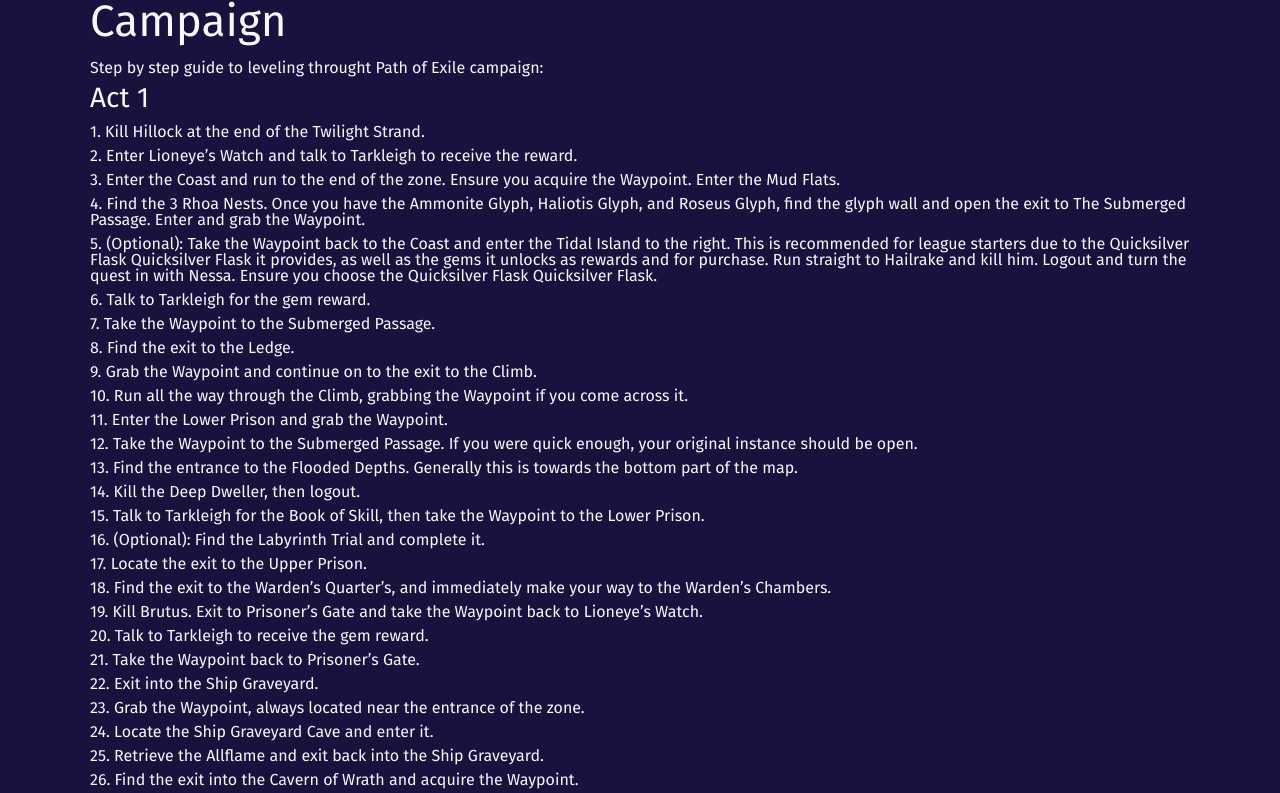
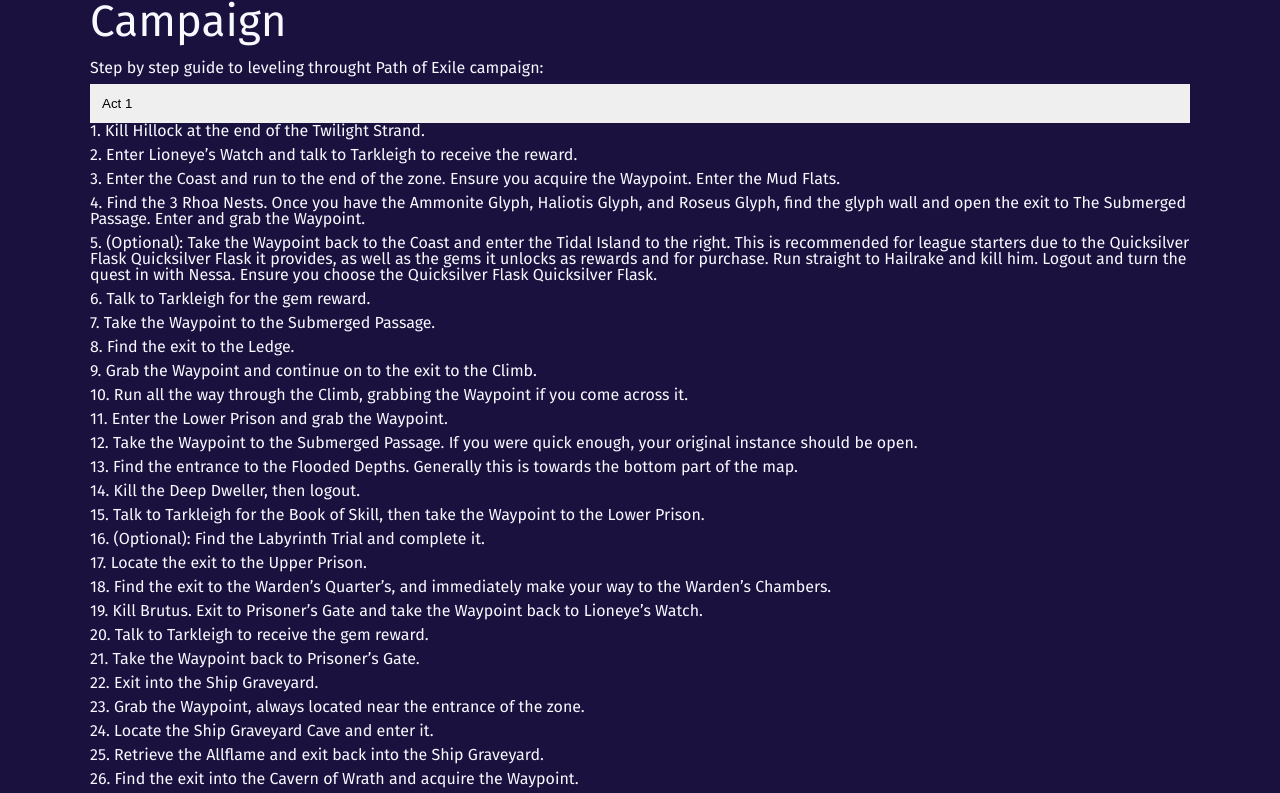
Before and after one commit to ajcumine/poe-pocket-guide, a Next.js app: page /campaign in a window 1280 px wide. Shown: the top 793 px of the page. Built offline with nearby package versions, Linux system fonts and the light colour scheme.

Commit message:
act section split

```diff
--- /dev/null
+++ b/components/ActAccordion.tsx
@@ -0,0 +1,41 @@
+import React from 'react';
+
+import styled from 'styled-components';
+
+import { Step } from '../data/types';
+
+const AccordionButton = styled.button`
+  /* cursor: pointer; */
+  padding: 1.2rem;
+  width: 100%;
+  text-align: left;
+  border: none;
+  outline: none;
+  /* transition: 0.4s; */
+`;
+
+const AccordionContents = styled.div`
+  /* display: none;
+  overflow: hidden; */
+`;
+
+const ActAccordion = ({
+  actNumber,
+  actData,
+}: {
+  actNumber: string;
+  actData: Step;
+}) => (
+  <section>
+    <AccordionButton type="button">Act {actNumber}</AccordionButton>
+    <AccordionContents>
+      {Object.keys(actData).map((stepNumber) => (
+        <p key={`step-${stepNumber}`}>
+          {stepNumber}. <span>{actData[stepNumber].description}</span>
+        </p>
+      ))}
+    </AccordionContents>
+  </section>
+);
+
+export default ActAccordion;
--- a/pages/campaign.tsx
+++ b/pages/campaign.tsx
@@ -1,5 +1,6 @@
 import React from 'react';
 
+import ActAccordion from '../components/ActAccordion';
 import Page from '../components/Page';
 import campaignData from '../data/campaign';
 
@@ -7,15 +8,8 @@
   <Page>
     <h1>Campaign</h1>
     <p>Step by step guide to leveling throught Path of Exile campaign:</p>
-    {Object.keys(campaignData).map((actNo) => (
-      <section key={`act-${actNo}`}>
-        <h2>Act {actNo}</h2>
-        {Object.keys(campaignData[actNo]).map((actSteps) => (
-          <p key={`step-${actSteps}`}>
-            {actSteps}. <span>{campaignData[actNo][actSteps].description}</span>
-          </p>
-        ))}
-      </section>
+    {Object.keys(campaignData).map((actNumber) => (
+      <ActAccordion actData={campaignData[actNumber]} actNumber={actNumber} />
     ))}
   </Page>
 );
```
